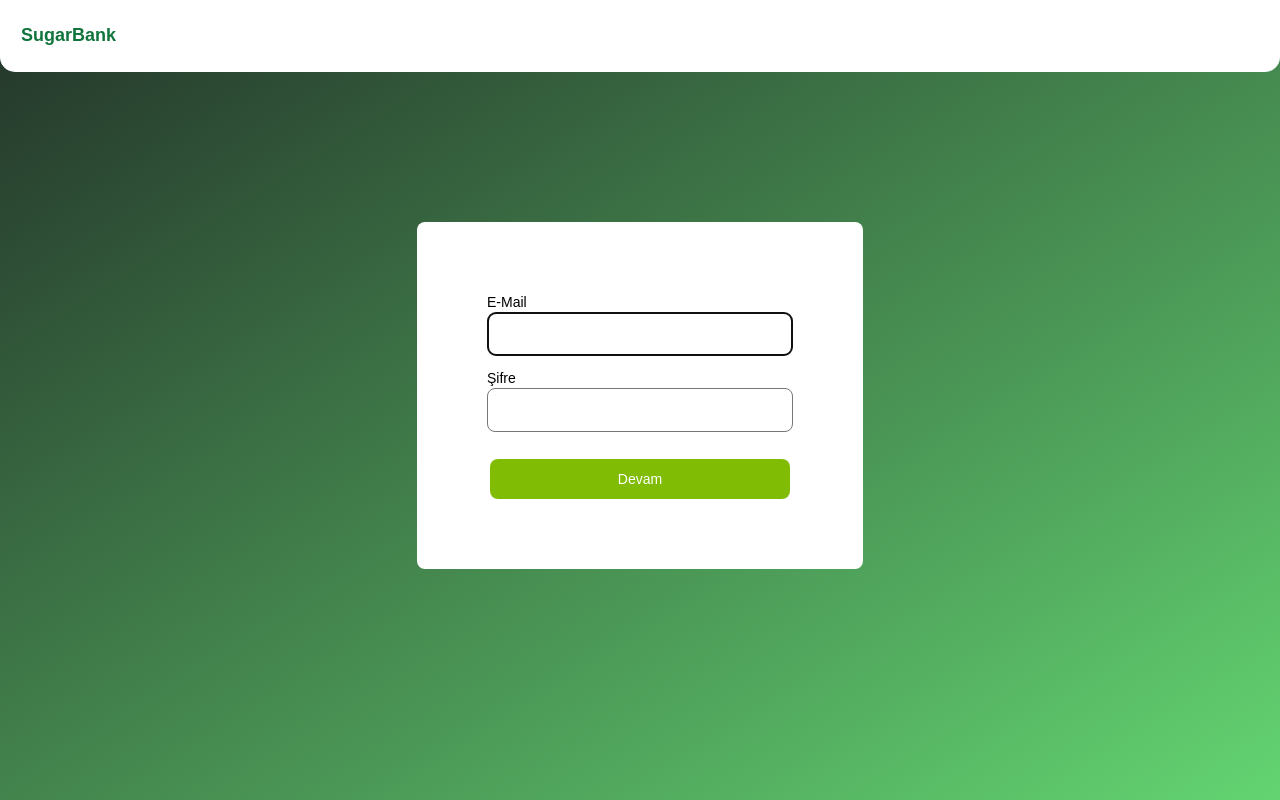
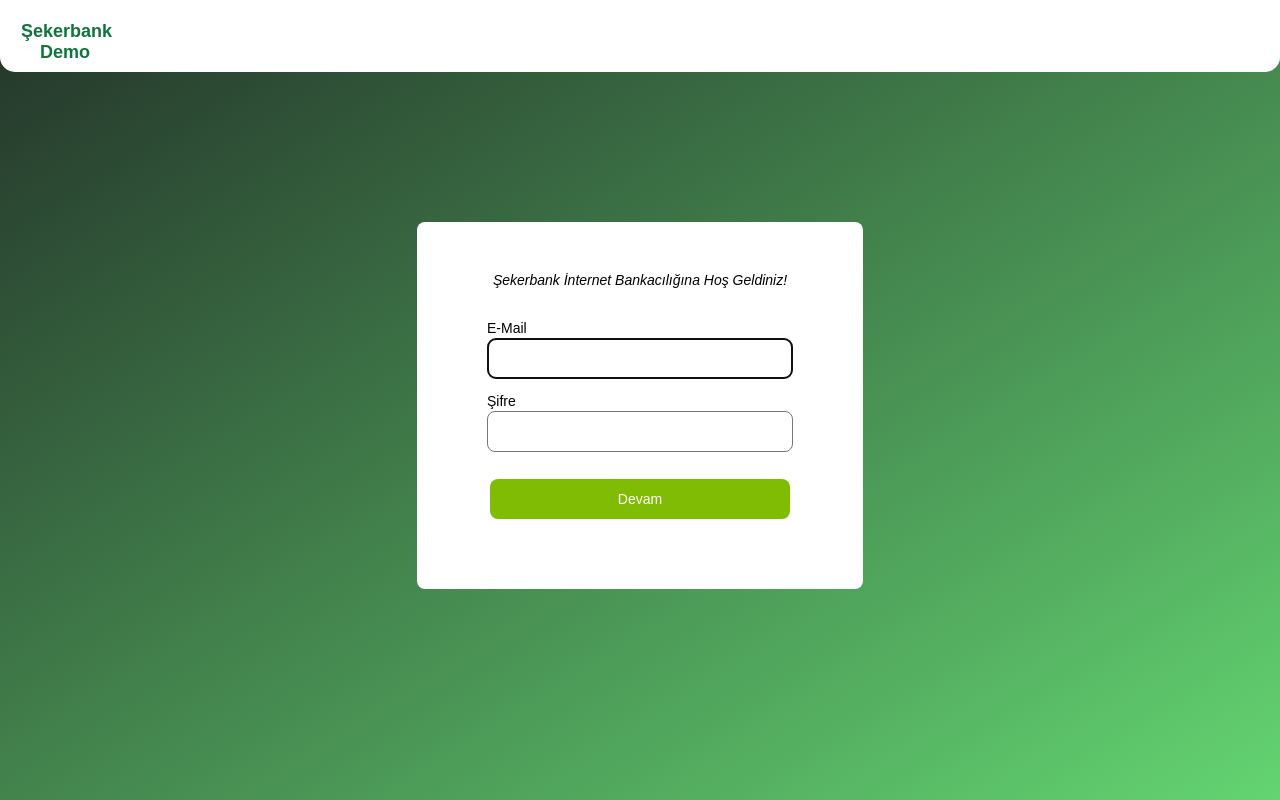
Before and after one commit to mertkilicaslan/Remote_Customer_Acquisition_System, a React (Create React App) app: page / in a window 1280 px wide. Built offline with nearby package versions, Linux system fonts and the light colour scheme.

Commit message:
improvements

```diff
--- a/src/App.css
+++ b/src/App.css
@@ -46,6 +46,13 @@
   justify-content: center;
 }
 
+.greetings{
+  display: relative;
+  margin-top: -20px;
+  margin-bottom: 30px;
+  font-style: italic;
+}
+
 .center {
   position: relative;
   padding: 70px;
@@ -59,7 +66,7 @@
 .input-center {
   position: relative;
   width: 300px;
-  height: 40px;
+  height: 37px;
   margin-bottom: 2px;
   border-radius: 8px;
   border-style: solid;
--- a/src/App.js
+++ b/src/App.js
@@ -32,7 +32,7 @@
   const validate = (values) => {
     const errors = {};
     const regexEmail = /^\w+([.-]?\w+)*@\w+([.-]?\w+)*(.\w{2,3})+$/;
-    const regexPassword = /^(?=.*\d)(?=.*[a-z])(?=.*[A-Z])[0-9a-zA-Z]{8,}$/;
+    const regexPassword = /^(?=.*[a-z])(?=.*[A-Z])(?=.*\d)[a-zA-Z\d\w\W]{8,}$/;
     const regexTcNo = /^[1-9]{1}[0-9]{9}[02468]{1}$/;
     const regexPhoneNo =
       /^[+]?[(]?[0-9]{3}[)]?[-\s.]?[0-9]{3}[-\s.]?[0-9]{4,6}$/im;
@@ -58,6 +58,13 @@
       }
       if (!values.birthday) {
         errors.birthday = "Lütfen doğum tarihinizi giriniz.";
+      } else if (
+        parseInt(values.birthday.substring(0, values.birthday.indexOf("-"))) >=
+          2012 ||
+        parseInt(values.birthday.substring(0, values.birthday.indexOf("-"))) <=
+          1922
+      ) {
+        errors.birthday = "Doğum tarihinizi kontrol edin.";
       }
     } else if (showPhoneTC) {
       if (!values.tcNo) {
@@ -85,10 +92,16 @@
 
   return (
     <>
+      <header>
+        <button>Şekerbank Demo</button>
+      </header>
 
       <div>
         {showMailPass && (
           <form className="center">
+            <p className="greetings">
+              Şekerbank İnternet Bankacılığına Hoş Geldiniz!
+            </p>
             <div>
               <label htmlFor="email">E-Mail</label>
               <input
--- a/src/Components/TermsConditions.css
+++ b/src/Components/TermsConditions.css
@@ -5,14 +5,14 @@
   width: 100%;
   height: 100vh;
   display: flex;
-  background-color: #10743c;
+  background-image: linear-gradient(to bottom right, #233329, #63D471);
   justify-content: center;
   align-items: center;
 }
 
 .termsConditions-inner {
   position: relative;
-  border-radius: 10px;
+  border-radius: 8px;
   padding: 32px;
   width: 100%;
   max-width: 640px;
--- a/src/Components/TermsConditions.js
+++ b/src/Components/TermsConditions.js
@@ -1,7 +1,7 @@
 import React from "react";
 import "./TermsConditions.css";
 
-function TermsConditions(props, {onChange}) {
+function TermsConditions(props) {
   return props.trigger ? (
     <div className="termsConditions">
       <div className="termsConditions-inner">
--- a/src/index.js
+++ b/src/index.js
@@ -6,9 +6,6 @@
 const root = ReactDOM.createRoot(document.getElementById("root"));
 root.render(
   <React.StrictMode>
-    <header>
-      <button>SugarBank</button>
-    </header>
     <App />
   </React.StrictMode>
 );
```
